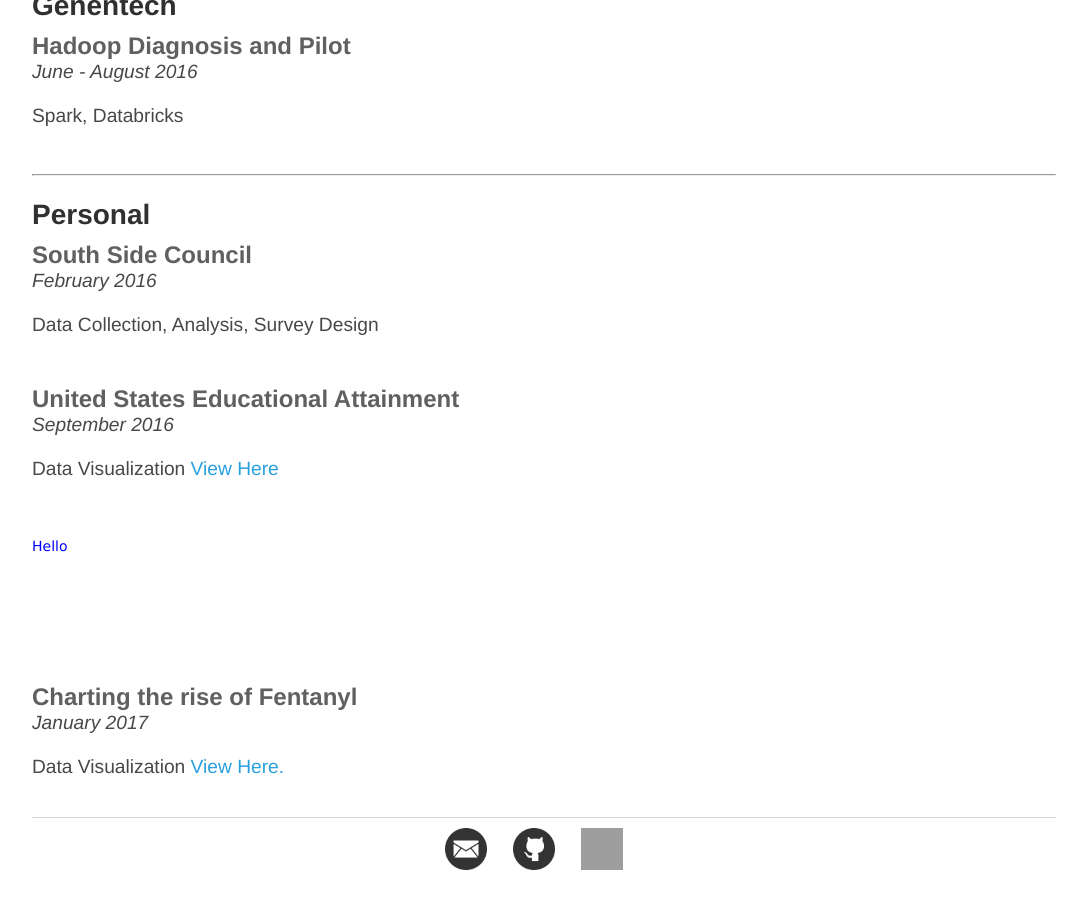
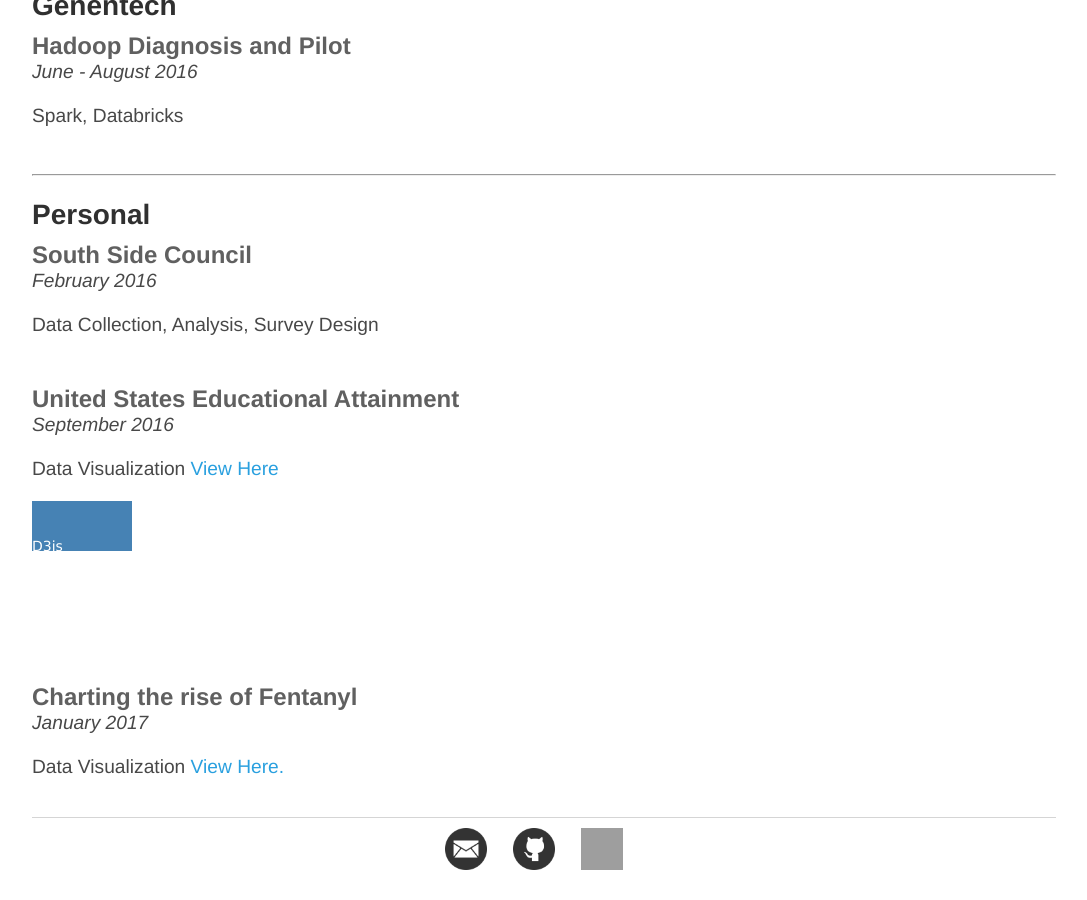
Before and after one commit to NeilBardhan/neilbardhan.github.io, a Jekyll site: the page built from projects/index.html, in a window 1280 px wide and 900 px high, scrolled down 2584 px. Shown: the whole window, without its empty margins (96-1183 px from the left). Built offline with Jekyll 4.4.1, drawn with Linux system fonts in a browser that asks for light colours; grey boxes are pictures that could not be loaded.

Commit message:
Update index.html

```diff
--- a/projects/index.html
+++ b/projects/index.html
@@ -141,8 +141,8 @@ title: Projects
 		<p>Data Visualization <a href = "highschool.html">View Here</a> </p>
 		<svg xmlns="http://www.w3.org/2000/svg">
   			<g>
-    				<rect x="0" y="0" width="100" height="50" fill="none"></rect>
-    				<text x="0" y="50" font-family="Verdana" font-size="14" fill="blue">Hello</text>
+    				<rect x="0" y="0" width="100" height="50" fill="steelblue"></rect>
+    				<text x="0" y="50" font-family="Verdana" font-size="14" fill="White">D3js</text>
   			</g>
 		</svg>
 	</div>
```
